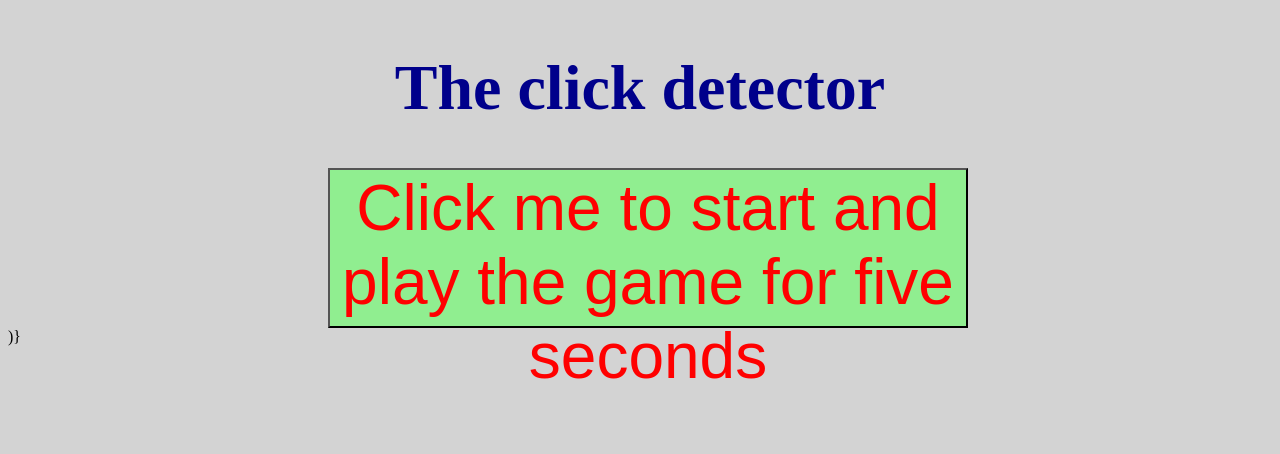
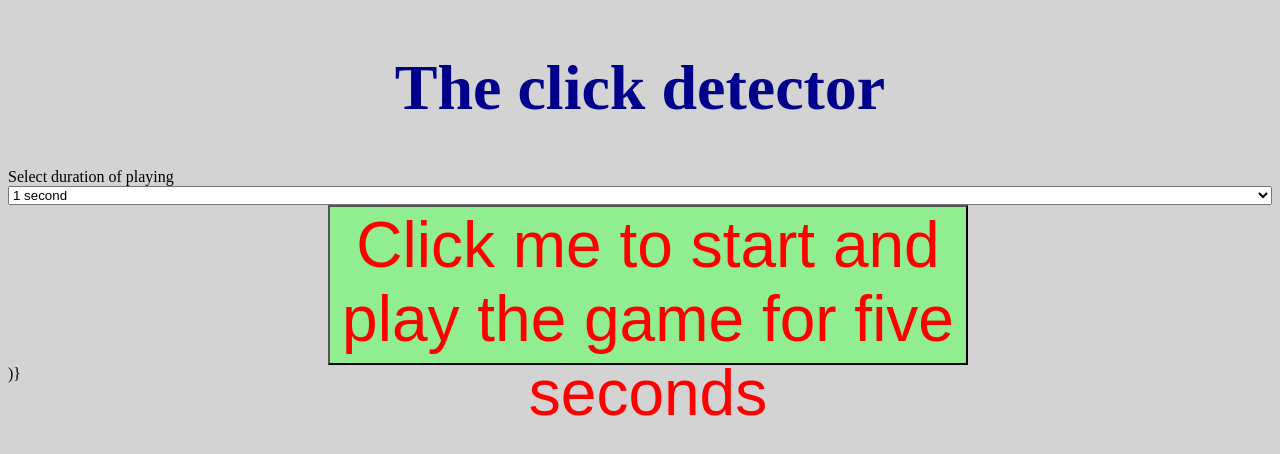
Before and after one commit to clk1006/clickCounter, a Next.js app: page / in a window 1280 px wide. Shown: the top 454 px of the page. Built offline with nearby package versions, Linux system fonts and the light colour scheme.

Commit message:
add custom playing duration

```diff
--- a/pages/index.js
+++ b/pages/index.js
@@ -3,6 +3,7 @@ export default () => {
 	const [ started, setStarted ] = useState(false);
 	const [ clicks, setClicks ] = useState(0);
 	const [ ended, setEnded ] = useState(false);
+	const [ duration, setDuration ] = useState(5000);
 	useEffect(
 		() => {
 			if (started) {
@@ -10,7 +11,7 @@ export default () => {
 				setTimeout(() => {
 					setStarted(false);
 					setEnded(true);
-				}, 5000);
+				}, duration);
 			}
 		},
 		[ started ]
@@ -19,6 +20,24 @@ export default () => {
 	return (
 		<div className="root">
 			<h1>The click detector</h1>
+			<label>Select duration of playing</label>
+			<select>
+				<option key="0" value="1000">
+					1 second
+				</option>
+				<option key="1" value="5000">
+					5 seconds
+				</option>
+				<option key="2" value="10000">
+					10 seconds
+				</option>
+				<option key="3" value="60000">
+					60 seconds
+				</option>
+				<option key="4" value="100000">
+					100 seconds
+				</option>
+			</select>
 			<button
 				onClick={(event) => {
 					if (!started && !ended) {
@@ -30,13 +49,12 @@ export default () => {
 			>
 				{!started && !ended && 'Click me to start and play the game for five seconds'}
 				{started && 'Click me!!!'}
-				{ended && 'Reload to play again'}
 			</button>
 			{ended && (
 				<div>
 					<h2>
 						Clicks: {clicks}
-						<br />Clicks per Second: {clicks / 5}
+						<br />Clicks per Second: {clicks / duration * 1000}
 					</h2>
 					<button
 						onClick={(event) => {
```
